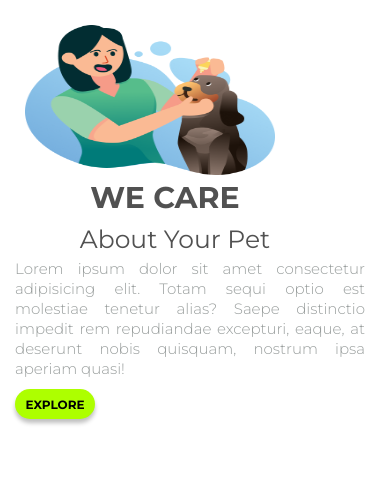
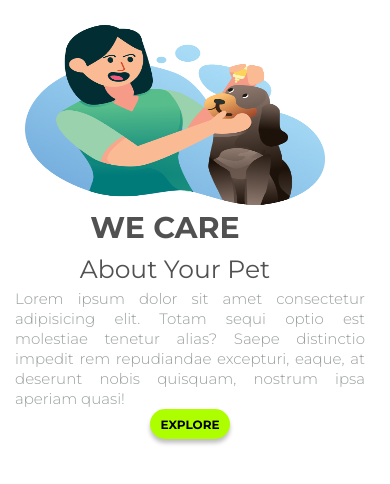
Before and after one commit to hfkaue/Desafio-1-css, a plain HTML site: page index.html in a window 390 px wide. Drawn offline with Linux system fonts and the light colour scheme.

Commit message:
Nova atualização na responsividade do codigo. melhorias

```diff
--- a/style.css
+++ b/style.css
@@ -1,5 +1,5 @@
 * {
-    font-family: 'Montserrat' , sans-serif;
+    font-family: 'Montserrat', sans-serif;
     margin: 0;
     padding: 0;
     box-sizing: border-box;
@@ -44,7 +44,7 @@ header {
 
 section {
     display: inline-block;
-    padding:  0px 170px ;
+    padding: 0px 170px;
 }
 
 h1 {
@@ -61,7 +61,7 @@ h2 {
     color: #515151;
     font-weight: 400;
     font-size: 58px;
-    line-height: 70px ;
+    line-height: 70px;
     width: 513px;
     height: 122px;
 }
@@ -114,7 +114,7 @@ p {
     }
 
     section {
-        padding:  0px 50px ;
+        padding: 0px 50px;
     }
 
     h1 {
@@ -145,7 +145,7 @@ p {
 
 }
 
-@media screen and (max-width: 600px){
+@media screen and (max-width: 600px) {
 
     header {
         margin: 15px 0px 10px 10px;
@@ -163,7 +163,7 @@ p {
     }
 
     section {
-        padding:  0px 15px ;
+        padding: 0px 15px;
     }
 
     .boton-log {
@@ -194,32 +194,37 @@ p {
         font-size: 12px;
         line-height: normal;
     }
-}
 
-@media screen and (max-width: 600px){
+    @media screen and (max-width: 415px) {
 
         header {
             display: none;
         }
+
         .logo-imag {
             margin: 25px 10px 0px 25px;
-        width: 250px;
-        height: 150px;
+            width: 300px;
+            height: 180px;
         }
 
         h1 {
             text-align: center;
         }
+
         h2 {
             text-align: center;
         }
+
         p {
             text-align: justify;
             font-size: 15px;
             line-height: 20px;
         }
 
-
-
+        .boton-main {
+            margin: 0 auto;
+            display: block;
 
         }
+    }
+}
```
Lines whose indentation alone changed are shown as unchanged.
